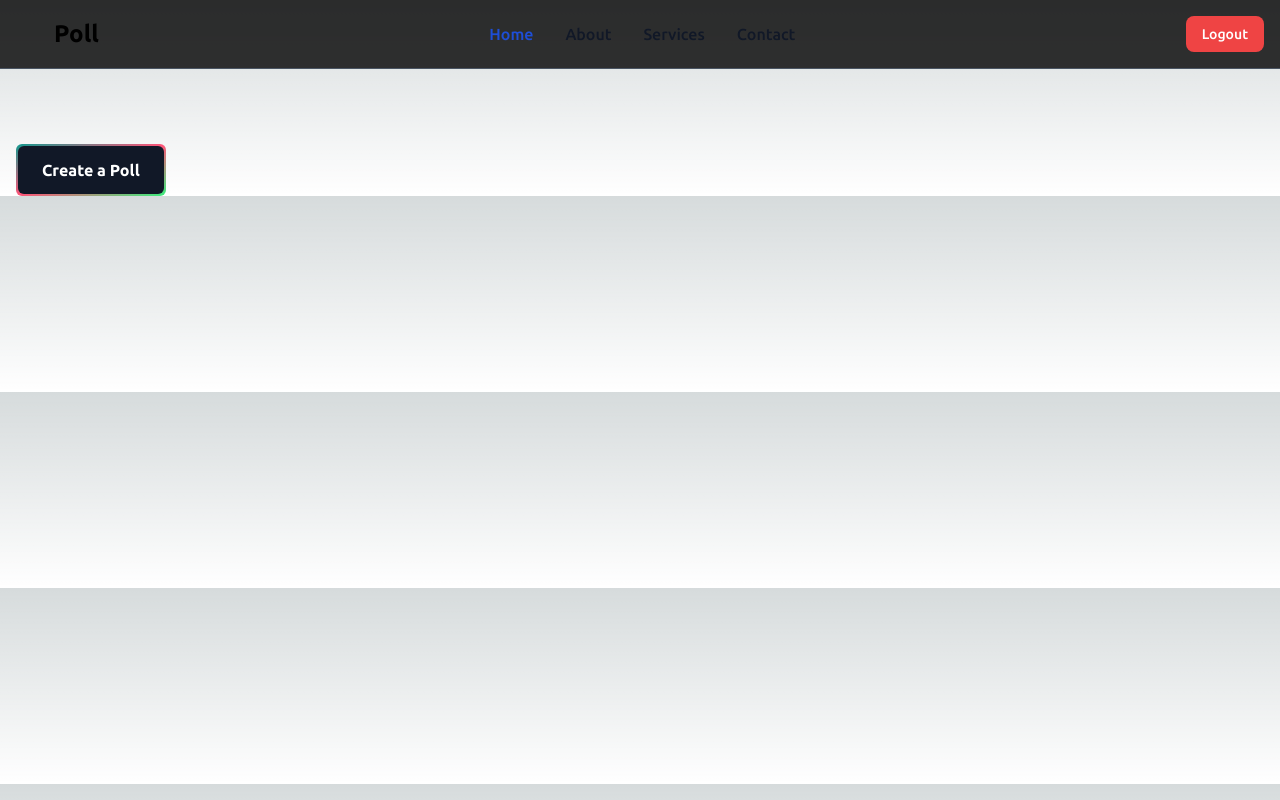
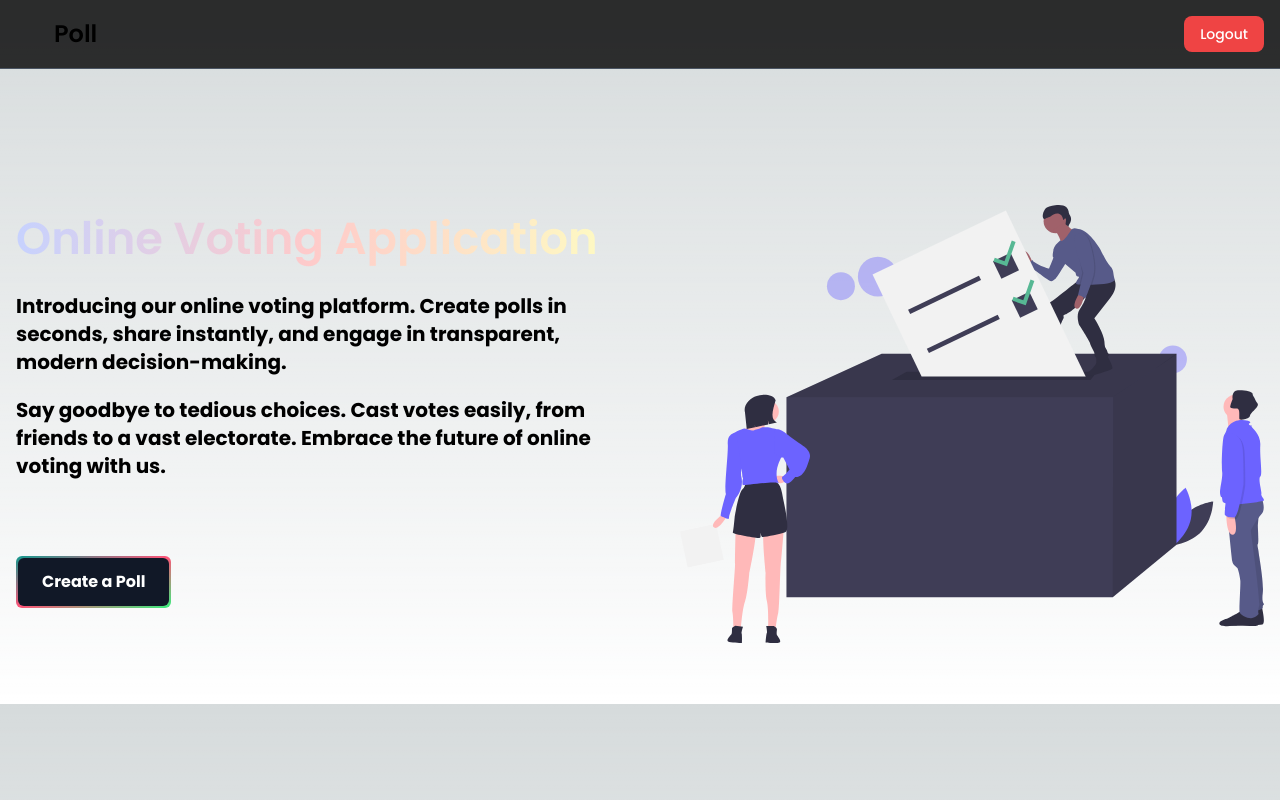
Before and after one commit to heyyakash/votingapplication, a Next.js app in the folder frontend/: page / in a window 1280 px wide. Built offline with nearby package versions, Linux system fonts and the light colour scheme; some icons are missing.

Commit message:
made index responsive

```diff
--- a/frontend/components/Home.tsx
+++ b/frontend/components/Home.tsx
@@ -4,11 +4,21 @@ const Home = () => {
 
   return (
     <>
-      <section className="mt-[9rem]">
-        <div className="max-w-screen-xl px-4  w-full mx-auto">
-          <SpecialButton />
+      <section className="mt-[9rem] min-h-[70vh] grid place-items-center">
+        <div className="max-w-screen-xl md:px-4 relative w-full gap-20 mx-auto grid grid-cols-1 grid-rows-2 px-5 md:grid-cols-2 md:grid-rows-1">
+          <div>
+            <h2 className="bg-gradient-to-r from-indigo-200 via-red-200 to-yellow-100 text-transparent bg-clip-text text-[2.8rem]">Online Voting Application</h2>
+            <div className="my-5 flex flex-col gap-5 items-start">
+                <p className="text-xl font-bold">Introducing our online voting platform. Create polls in seconds, share instantly, and engage in transparent, modern decision-making.</p>
+                <p className="text-xl font-bold">Say goodbye to tedious choices. Cast votes easily, from friends to a vast electorate. Embrace the future of online voting with us.</p>
+                <SpecialButton />
+            </div>
+          </div>
+          <div>
+            <img src="/voting.svg" className=" w-full " alt="" />
+          </div>
+        </div>
 
-        </div>
       </section>
 
     </>
--- a/frontend/components/Layout.tsx
+++ b/frontend/components/Layout.tsx
@@ -10,7 +10,7 @@ const Layout: React.FC<props> = ({ children }) => {
     return (
         <div>
             <PollModal />
-            <div className='relative z-0'>
+            <div className='relative z-[0]'>
                 <Navbar />
                 {children}
             </div>
--- a/frontend/components/Login.tsx
+++ b/frontend/components/Login.tsx
@@ -16,7 +16,7 @@ const LoginComponent: React.FC<props> = ({ setMode }) => {
         const res = await loginUser(data)
         if(res?.status){
             localStorage.setItem('votingapp_user',res?.authToken)
-            router.push('/')
+            router.back()
         }
     }
     const { handleSubmit, register } = useForm<loginData>()
--- a/frontend/components/Navbar.tsx
+++ b/frontend/components/Navbar.tsx
@@ -26,70 +26,7 @@ const Navbar = () => {
                     >
                         Logout
                     </button>
-                    <button
-                        data-collapse-toggle="navbar-sticky"
-                        type="button"
-                        className="inline-flex items-center p-2 w-10 h-10 justify-center text-sm text-gray-500 rounded-lg md:hidden hover:bg-gray-100 focus:outline-none focus:ring-2 focus:ring-gray-200 dark:text-gray-400 dark:hover:bg-gray-700 dark:focus:ring-gray-600"
-                        aria-controls="navbar-sticky"
-                        aria-expanded="false"
-                    >
-                        <span className="sr-only">Open main menu</span>
-                        <svg
-                            className="w-5 h-5"
-                            aria-hidden="true"
-                            xmlns="http://www.w3.org/2000/svg"
-                            fill="none"
-                            viewBox="0 0 17 14"
-                        >
-                            <path
-                                stroke="currentColor"
-                                strokeLinecap="round"
-                                strokeLinejoin="round"
-                                strokeWidth={2}
-                                d="M1 1h15M1 7h15M1 13h15"
-                            />
-                        </svg>
-                    </button>
-                </div>
-                <div
-                    className="items-center justify-between hidden w-full md:flex md:w-auto md:order-1"
-                    id="navbar-sticky"
-                >
-                    <ul className="flex flex-col p-4 md:p-0 mt-4 font-medium border border-gray-100 rounded-lg  md:flex-row md:space-x-8 md:mt-0 md:border-0  ">
-                        <li>
-                            <a
-                                href="#"
-                                className="block py-2 pl-3 pr-4 text-white bg-blue-700 rounded md:bg-transparent md:text-blue-700 md:p-0 md:dark:text-blue-500"
-                                aria-current="page"
-                            >
-                                Home
-                            </a>
-                        </li>
-                        <li>
-                            <a
-                                href="#"
-                                className="block py-2 pl-3 pr-4 text-gray-900 rounded hover:bg-gray-100 md:hover:bg-transparent md:hover:text-blue-700 md:p-0 md:dark:hover:text-blue-500 dark:text-white dark:hover:bg-gray-700 dark:hover:text-white md:dark:hover:bg-transparent dark:border-gray-700"
-                            >
-                                About
-                            </a>
-                        </li>
-                        <li>
-                            <a
-                                href="#"
-                                className="block py-2 pl-3 pr-4 text-gray-900 rounded hover:bg-gray-100 md:hover:bg-transparent md:hover:text-blue-700 md:p-0 md:dark:hover:text-blue-500 dark:text-white dark:hover:bg-gray-700 dark:hover:text-white md:dark:hover:bg-transparent dark:border-gray-700"
-                            >
-                                Services
-                            </a>
-                        </li>
-                        <li>
-                            <a
-                                href="#"
-                                className="block py-2 pl-3 pr-4 text-gray-900 rounded hover:bg-gray-100 md:hover:bg-transparent md:hover:text-blue-700 md:p-0 md:dark:hover:text-blue-500 dark:text-white dark:hover:bg-gray-700 dark:hover:text-white md:dark:hover:bg-transparent dark:border-gray-700"
-                            >
-                                Contact
-                            </a>
-                        </li>
-                    </ul>
+
                 </div>
             </div>
         </nav>
--- a/frontend/components/PollModal.tsx
+++ b/frontend/components/PollModal.tsx
@@ -39,7 +39,7 @@ const PollModal = () => {
 
         if (isOpen)
             return (
-            <section onClick={() => closeModal()} className='w-full h-screen fixed top-0 left-0 bg-white/10 z-100 grid place-items-center'>
+                <section onClick={() => closeModal()} style = {{backdropFilter:"blur(5px)"}} className='w-full h-screen fixed top-0 left-0  bg-white/10 drop-shadow-xl  z-[100] grid place-items-center'>
                     <div onClick={(e) => e.stopPropagation()} className="w-[550px] rounded-lg min-h-[500px] bg-black drop-shadow-xl ">
                         <div className="flex items-center justify-between p-4 border-b border-gray-600">
                             <h3 className='text-2xl'>Create a Poll</h3>
--- a/frontend/components/SpecialButton.tsx
+++ b/frontend/components/SpecialButton.tsx
@@ -7,7 +7,7 @@ const SpecialButton = () => {
         <>
             <button
                 onClick = {()=>setIsOpen(true)}
-                className="relative p-0.5 inline-flex items-center justify-center font-bold overflow-hidden group rounded-md"
+                className="relative p-0.5 mt-[3.5rem] inline-flex items-center justify-center font-bold overflow-hidden group rounded-md"
             >
                 <span className="w-full h-full bg-gradient-to-br from-[#11998e] via-[#ff5478] to-[#38ef7d] group-hover:from-[#11998e] group-hover:to-[#38ef7d] absolute" />
                 <span className="relative px-6 py-3 transition-all ease-out bg-gray-900 rounded-md group-hover:bg-opacity-0 duration-400">
--- a/frontend/pages/election/[id].tsx
+++ b/frontend/pages/election/[id].tsx
@@ -3,12 +3,16 @@ import { getElection } from '@/api/election'
 import UserCard from '@/components/Card'
 import Link from 'next/link'
 import { useRouter } from 'next/router'
-import React, { useState } from 'react'
+import React, { useEffect, useState } from 'react'
 import { useForm } from 'react-hook-form'
 import { QueryClient, dehydrate, useQuery } from 'react-query'
 
 const App = () => {
     const router = useRouter()
+    useEffect(()=>{
+        const token = localStorage.getItem("votingapp_user")
+        if(!token) router.push('/login')
+    },[])
     const { id } = router.query
     const { data: result } = useQuery(['election', id], async () => await getElection(id as string))
     const [candidates, setCandidates] = useState<any[]>([])
--- a/frontend/pages/login.tsx
+++ b/frontend/pages/login.tsx
@@ -1,9 +1,15 @@
 import LoginComponent from '@/components/Login'
 import SignupComponent from '@/components/Signup'
-import React, { useState } from 'react'
+import { useRouter } from 'next/router'
+import React, { useEffect, useState } from 'react'
 
 const App = () => {
     const [mode, setMode] = useState("login")
+    const router=  useRouter()
+    useEffect(()=>{
+        const token = localStorage.getItem("votingapp_user")
+        if(token) router.push("/")
+    },[])
     return (
         <div className=" text-white bg-no-repeat bg-cover min-h-screen flex items-center justify-center">
             {mode==="login"?(
--- a/frontend/styles/globals.css
+++ b/frontend/styles/globals.css
@@ -1,4 +1,4 @@
-@import url('https://fonts.googleapis.com/css2?family=Ubuntu:ital,wght@0,300;0,400;0,500;0,700;1,300;1,400;1,500;1,700&display=swap');
+@import url('https://fonts.googleapis.com/css2?family=Poppins:ital,wght@0,100;0,200;0,300;0,400;0,500;0,600;0,700;0,800;0,900;1,100;1,200;1,300;1,400;1,500;1,600;1,700;1,800;1,900&display=swap');
 @tailwind base;
 @tailwind components;
 @tailwind utilities;
@@ -26,7 +26,7 @@ body {
       rgb(var(--background-end-rgb))
     )
     rgb(var(--background-start-rgb));
-  font-family: 'Ubuntu', sans-serif;
+  font-family: 'Poppins', sans-serif;
 }
 
 
```
Also changed, not shown: frontend/pages/vote/[election_id].tsx (+18 -13 lines), frontend/public/voting.svg (added). Lines whose indentation alone changed are shown as unchanged.
